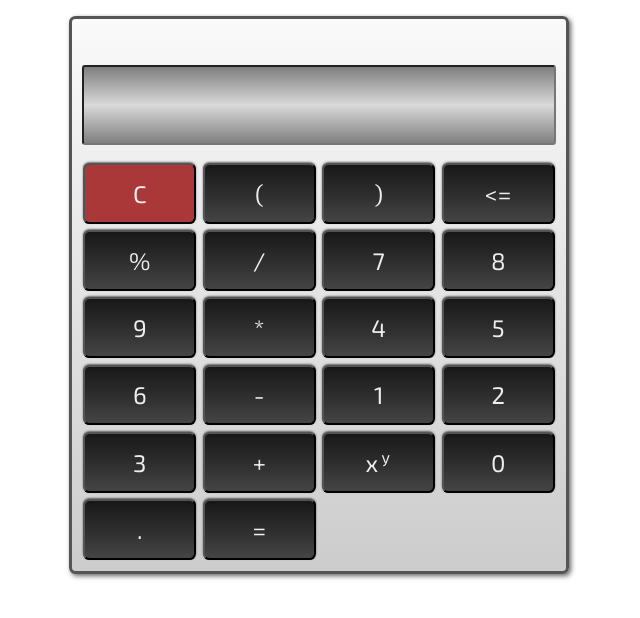
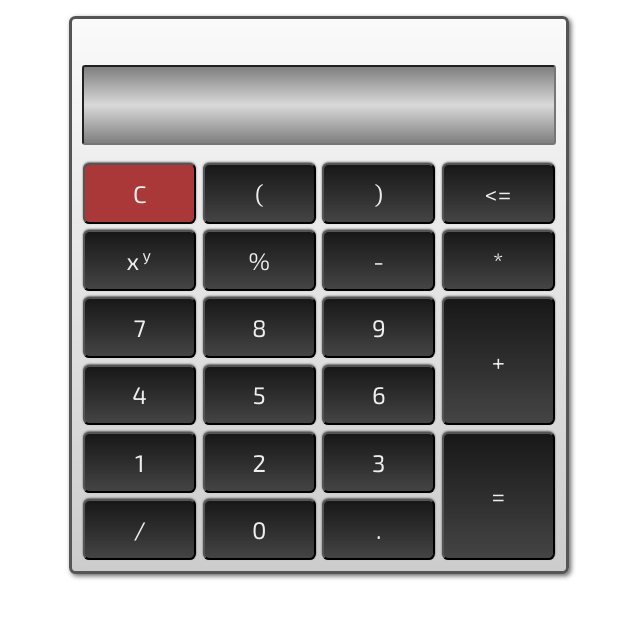
Before and after one commit to al1s/Calculator, a website: page src/index.html in a window 1280 px wide. Shown: the whole page, without its empty margins (321-961 px from the left). Drawn offline with Linux system fonts and the light colour scheme; files that its build step writes are made by us from their sources.

Commit message:
Add grid-template-areas layout for calc's keyboard

```diff
--- a/src/index.html
+++ b/src/index.html
@@ -19,39 +19,39 @@
       <div class="main__board">
         <!-- <input type="button" class="btn  btn--red" id="btnC" value="C"> -->
 
-        <button class="btn  btn--red" id="btnC">C</button>
-        <button class="btn" id="btn7">(</button>
-        <button class="btn" id="btn8">)</button>
-        <button class="btn" id="btnDel"> &lt;=</button>
+        <button class="btn  btn--red  btn__C" id="btnC">C</button>
+        <button class="btn  btn__l-bracket" id="btnLBr">(</button>
+        <button class="btn  btn__r-bracket" id="btnRBr">)</button>
+        <button class="btn  btn__del" id="btnDel"> &lt;=</button>
 
-        <button class="btn" id="btnPerc">%</button>
-        <button class="btn" id="btnDiv">/</button>
+        <button class="btn  btn__rem" id="btnRem">%</button>
+        <button class="btn  btn__div" id="btnDiv">/</button>
 
-        <button class="btn" id="btn7">7</button>
-        <button class="btn" id="btn8">8</button>
-        <button class="btn" id="btn9">9</button>
-        <button class="btn" id="btnMult">*</button>
+        <button class="btn  btn__7" id="btn7">7</button>
+        <button class="btn  btn__8" id="btn8">8</button>
+        <button class="btn  btn__9" id="btn9">9</button>
+        <button class="btn  btn__mult" id="btnMult">*</button>
 
-        <button class="btn" id="btn4">4</button>
-        <button class="btn" id="btn5">5</button>
-        <button class="btn" id="btn6">6</button>
-        <button class="btn" id="btnSub">-</button>
+        <button class="btn  btn__4" id="btn4">4</button>
+        <button class="btn  btn__5" id="btn5">5</button>
+        <button class="btn  btn__6" id="btn6">6</button>
+        <button class="btn  btn__sub" id="btnSub">-</button>
 
-        <button class="btn" id="btn1">1</button>
-        <button class="btn" id="btn2">2</button>
-        <button class="btn" id="btn3">3</button>
-        <button class="btn" id="btnAdd">+</button>
+        <button class="btn  btn__1" id="btn1">1</button>
+        <button class="btn  btn__2" id="btn2">2</button>
+        <button class="btn  btn__3" id="btn3">3</button>
+        <button class="btn  btn__add" id="btnAdd">+</button>
 
-        <button class="btn" id="btnPower">x
+        <button class="btn  btn__power" id="btnPower">x
           <i class="upper-index">y</i>
         </button>
-        <button class="btn" id="btn0">0</button>
-        <button class="btn" id="btnDecimalPoint">.</button>
-        <button class="btn" id="btnEqual">=</button>
+        <button class="btn  btn__0" id="btn0">0</button>
+        <button class="btn  btn__point" id="btnDecimalPoint">.</button>
+        <button class="btn  btn__equal" id="btnEqual">=</button>
       </div>
     </form>
     <!--  <img style="display:block;height:300px; " src="https://habrastorage.org/files/9db/159/f0d/9db159f0dc0c4028b3bbc91e81274341.jpg
-          " alt=" ">-->
+              " alt=" ">-->
   </div>
 </body>
 <script async src="js/script.js "></script>
--- a/src/style.css
+++ b/src/style.css
@@ -61,15 +61,22 @@ body {
 .main__board {
   display: grid;
   grid-template-columns: repeat(4, 1fr);
-  grid-auto-rows: 4rem;
+  grid-template-areas:
+    'btn__C     btn__l-bracket  btn__r-bracket  btn__del'
+    'btn__power btn__rem        btn__sub        btn__mult'
+    'btn__7     btn__8          btn__9          btn__add'
+    'btn__4     btn__5          btn__6          btn__add'
+    'btn__1     btn__2          btn__3          btn__equal'
+    'btn__div   btn__0          btn__point      btn__equal';
+  grid-auto-rows: minmax(4rem, auto);
   grid-gap: 0.2rem;
 }
 
-@media screen and (min-width: 36rem) {
+/* @media screen and (min-width: 36rem) {
   .main__board {
     grid-auto-rows: 4rem;
   }
-}
+} */
 
 .upper-index {
   position: relative;
@@ -95,6 +102,94 @@ body {
   background-color: rgb(170, 56, 56);
 }
 
+.btn__C {
+  grid-area: btn__C;
+}
+
+.btn__l-bracket {
+  grid-area: btn__l-bracket;
+}
+
+.btn__r-bracket {
+  grid-area: btn__r-bracket;
+}
+
+.btn__del {
+  grid-area: btn__del;
+}
+
+.btn__rem {
+  grid-area: btn__rem;
+}
+
+.btn__div {
+  grid-area: btn__div;
+}
+
+.btn__add {
+  grid-area: btn__add;
+}
+
+.btn__mult {
+  grid-area: btn__mult;
+}
+
+.btn__sub {
+  grid-area: btn__sub;
+}
+
+.btn__equal {
+  grid-area: btn__equal;
+}
+
+.btn__power {
+  grid-area: btn__power;
+}
+
+.btn__point {
+  grid-area: btn__point;
+}
+
+.btn__9 {
+  grid-area: btn__9;
+}
+
+.btn__8 {
+  grid-area: btn__8;
+}
+
+.btn__7 {
+  grid-area: btn__7;
+}
+
+.btn__6 {
+  grid-area: btn__6;
+}
+
+.btn__5 {
+  grid-area: btn__5;
+}
+
+.btn__4 {
+  grid-area: btn__4;
+}
+
+.btn__3 {
+  grid-area: btn__3;
+}
+
+.btn__2 {
+  grid-area: btn__2;
+}
+
+.btn__1 {
+  grid-area: btn__1;
+}
+
+.btn__0 {
+  grid-area: btn__0;
+}
+
 html {
   box-sizing: border-box;
   height: 100%;
```
Also changed, not shown: 1 other file.
